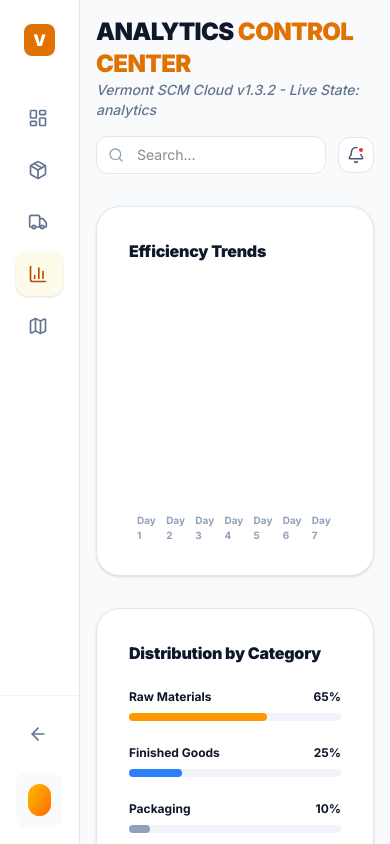
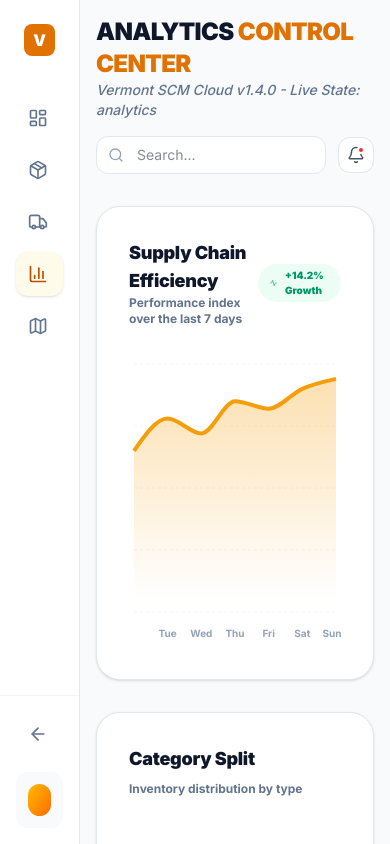
Before and after one commit to imanyunar/start, a React (Vite) app: page /supply-chain-demo in a window 390 px wide. Both pictures are taken after a click on the button 39 px from the left and 274 px from the top of the page. Shown: the top 844 px of the page. Built offline with nearby package versions, Linux system fonts and the light colour scheme.

Commit message:
Fix mobile navbar transparency and upgrade SCM Analytics charts

```diff
--- a/src/pages/SupplyChainDemoPage.tsx
+++ b/src/pages/SupplyChainDemoPage.tsx
@@ -4,8 +4,14 @@ import { Link } from 'react-router-dom';
 import {
   ArrowLeft, Package, Truck, AlertTriangle,
   BarChart3, LayoutDashboard, Map, Layers,
-  Search, Bell, Filter, Download
+  Search, Bell, Filter, Download, Activity,
+  Globe, Zap
 } from 'lucide-react';
+import {
+  AreaChart, Area, XAxis, YAxis, CartesianGrid,
+  Tooltip, ResponsiveContainer, BarChart, Bar,
+  Cell, PieChart, Pie
+} from 'recharts';
 
 const shipments = [
   { id: 'PO-2301', route: 'Semarang -> Jakarta', status: 'In Transit', eta: '6 jam', stock: 'Aman', priority: 'High' },
@@ -20,6 +26,23 @@ const inventory = [
   { name: 'Robusta Sidikalang', sku: 'COF-SID-002', stock: 840, unit: 'kg', health: 45 },
   { name: 'Palm Sugar Liquid', sku: 'SWT-PLM-010', stock: 210, unit: 'L', health: 88 },
   { name: 'Oat Milk Premium', sku: 'MLK-OAT-005', stock: 56, unit: 'ctn', health: 12 },
+];
+
+const efficiencyData = [
+  { day: 'Mon', efficiency: 65, risk: 20 },
+  { day: 'Tue', efficiency: 78, risk: 15 },
+  { day: 'Wed', efficiency: 72, risk: 25 },
+  { day: 'Thu', efficiency: 85, risk: 10 },
+  { day: 'Fri', efficiency: 82, risk: 12 },
+  { day: 'Sat', efficiency: 90, risk: 8 },
+  { day: 'Sun', efficiency: 94, risk: 5 },
+];
+
+const categoryData = [
+  { name: 'Raw Materials', value: 400, color: '#f59e0b' },
+  { name: 'Finished Goods', value: 300, color: '#fbbf24' },
+  { name: 'Packaging', value: 200, color: '#fcd34d' },
+  { name: 'Equipment', value: 100, color: '#fef3c7' },
 ];
 
 const SupplyChainDemoPage = () => {
@@ -124,64 +147,136 @@ const SupplyChainDemoPage = () => {
       case 'analytics':
         return (
           <motion.div initial={{ opacity: 0 }} animate={{ opacity: 1 }} className="space-y-8">
-            <div className="grid grid-cols-1 md:grid-cols-2 gap-8">
-              <div className="bg-white p-8 rounded-3xl border border-slate-200 shadow-sm">
-                <h3 className="font-black text-slate-900 mb-6">Efficiency Trends</h3>
-                <div className="h-64 w-full flex items-end gap-2 px-2">
-                  {[40, 70, 45, 90, 65, 80, 95].map((h, i) => (
-                    <div key={i} className="flex-1 flex flex-col items-center gap-2">
-                      <motion.div
-                        initial={{ height: 0 }}
-                        animate={{ height: `${h}%` }}
-                        className={`w-full rounded-t-lg ${i === 6 ? 'bg-amber-500 shadow-lg shadow-amber-500/20' : 'bg-slate-200'}`}
+            <div className="grid grid-cols-1 lg:grid-cols-3 gap-8">
+              <div className="lg:col-span-2 bg-white p-8 rounded-3xl border border-slate-200 shadow-sm">
+                <div className="flex items-center justify-between mb-8">
+                  <div>
+                    <h3 className="font-black text-slate-900 text-lg">Supply Chain Efficiency</h3>
+                    <p className="text-slate-500 text-xs font-bold">Performance index over the last 7 days</p>
+                  </div>
+                  <div className="flex items-center gap-2 px-3 py-1 bg-emerald-50 text-emerald-600 rounded-full text-[10px] font-black">
+                    <Activity size={12} /> +14.2% Growth
+                  </div>
+                </div>
+                <div className="h-72 w-full">
+                  <ResponsiveContainer width="100%" height="100%">
+                    <AreaChart data={efficiencyData}>
+                      <defs>
+                        <linearGradient id="colorEff" x1="0" y1="0" x2="0" y2="1">
+                          <stop offset="5%" stopColor="#f59e0b" stopOpacity={0.3}/>
+                          <stop offset="95%" stopColor="#f59e0b" stopOpacity={0}/>
+                        </linearGradient>
+                      </defs>
+                      <CartesianGrid strokeDasharray="3 3" vertical={false} stroke="#f1f5f9" />
+                      <XAxis dataKey="day" axisLine={false} tickLine={false} tick={{fontSize: 10, fontWeight: 700, fill: '#94a3b8'}} dy={10} />
+                      <YAxis hide />
+                      <Tooltip
+                        contentStyle={{ borderRadius: '16px', border: 'none', boxShadow: '0 10px 15px -3px rgb(0 0 0 / 0.1)', padding: '12px' }}
+                        itemStyle={{ fontSize: '12px', fontWeight: 800 }}
                       />
-                      <span className="text-[10px] font-bold text-slate-400">Day {i+1}</span>
-                    </div>
-                  ))}
+                      <Area type="monotone" dataKey="efficiency" stroke="#f59e0b" strokeWidth={4} fillOpacity={1} fill="url(#colorEff)" />
+                    </AreaChart>
+                  </ResponsiveContainer>
                 </div>
               </div>
               <div className="bg-white p-8 rounded-3xl border border-slate-200 shadow-sm">
-                <h3 className="font-black text-slate-900 mb-6">Distribution by Category</h3>
-                <div className="space-y-6">
-                  {[
-                    { label: 'Raw Materials', val: 65, color: 'bg-amber-500' },
-                    { label: 'Finished Goods', val: 25, color: 'bg-blue-500' },
-                    { label: 'Packaging', val: 10, color: 'bg-slate-400' },
-                  ].map((item, i) => (
-                    <div key={i}>
-                      <div className="flex justify-between text-xs font-bold mb-2">
-                        <span>{item.label}</span>
-                        <span>{item.val}%</span>
+                <h3 className="font-black text-slate-900 text-lg mb-2">Category Split</h3>
+                <p className="text-slate-500 text-xs font-bold mb-8">Inventory distribution by type</p>
+                <div className="h-64 w-full">
+                  <ResponsiveContainer width="100%" height="100%">
+                    <PieChart>
+                      <Pie
+                        data={categoryData}
+                        cx="50%"
+                        cy="50%"
+                        innerRadius={60}
+                        outerRadius={80}
+                        paddingAngle={5}
+                        dataKey="value"
+                      >
+                        {categoryData.map((entry, index) => (
+                          <Cell key={`cell-${index}`} fill={entry.color} />
+                        ))}
+                      </Pie>
+                      <Tooltip />
+                    </PieChart>
+                  </ResponsiveContainer>
+                </div>
+                <div className="space-y-3 mt-4">
+                  {categoryData.map((item, i) => (
+                    <div key={i} className="flex items-center justify-between">
+                      <div className="flex items-center gap-2">
+                        <div className="w-2 h-2 rounded-full" style={{ backgroundColor: item.color }} />
+                        <span className="text-[10px] font-bold text-slate-500">{item.name}</span>
                       </div>
-                      <div className="w-full h-2 bg-slate-100 rounded-full">
-                        <div className={`h-full rounded-full ${item.color}`} style={{ width: `${item.val}%` }} />
-                      </div>
+                      <span className="text-[10px] font-black text-slate-900">{Math.round(item.value / 10)}%</span>
                     </div>
                   ))}
                 </div>
               </div>
             </div>
+
+            <div className="grid grid-cols-1 md:grid-cols-3 gap-6">
+              {[
+                { label: 'Lead Time', value: '2.4 Days', icon: Zap, color: 'text-amber-600', bg: 'bg-amber-50' },
+                { label: 'Error Rate', value: '0.08%', icon: AlertTriangle, color: 'text-rose-600', bg: 'bg-rose-50' },
+                { label: 'Coverage', value: '99.2%', icon: Globe, color: 'text-blue-600', bg: 'bg-blue-50' },
+              ].map((item, i) => (
+                <div key={i} className="bg-white p-6 rounded-2xl border border-slate-200 flex items-center gap-4">
+                  <div className={`p-3 rounded-xl ${item.bg} ${item.color}`}>
+                    <item.icon size={20} />
+                  </div>
+                  <div>
+                    <p className="text-[10px] font-black text-slate-400 uppercase tracking-widest">{item.label}</p>
+                    <p className="text-xl font-black text-slate-900">{item.value}</p>
+                  </div>
+                </div>
+              ))}
+            </div>
           </motion.div>
         );
       case 'map':
         return (
-          <motion.div initial={{ opacity: 0 }} animate={{ opacity: 1 }} className="h-[600px] bg-slate-900 rounded-3xl relative overflow-hidden flex items-center justify-center border border-slate-800">
-            <div className="absolute inset-0 opacity-30">
-               <img src="/assets/scm/hero.jpg" className="w-full h-full object-cover grayscale brightness-50" alt="Map background" />
+          <motion.div initial={{ opacity: 0 }} animate={{ opacity: 1 }} className="bg-slate-900 rounded-[2.5rem] p-12 text-white relative overflow-hidden min-h-[500px]">
+            <div className="absolute inset-0 opacity-20">
+              <div className="absolute top-0 left-0 w-full h-full bg-[radial-gradient(circle_at_50%_50%,#f59e0b22_0%,transparent_70%)]" />
+              <svg className="w-full h-full" viewBox="0 0 800 400">
+                <path d="M150 200 L300 150 L450 220 L600 180 L700 250" fill="none" stroke="#f59e0b" strokeWidth="2" strokeDasharray="5,5" />
+                {[
+                  {x: 150, y: 200, label: 'Medan'},
+                  {x: 300, y: 150, label: 'Jakarta'},
+                  {x: 450, y: 220, label: 'Semarang'},
+                  {x: 600, y: 180, label: 'Surabaya'},
+                  {x: 700, y: 250, label: 'Makassar'},
+                ].map((pt, i) => (
+                  <g key={i}>
+                    <circle cx={pt.x} cy={pt.y} r="4" fill="#f59e0b" />
+                    <circle cx={pt.x} cy={pt.y} r="12" stroke="#f59e0b" strokeWidth="1" fill="none" opacity="0.5">
+                      <animate attributeName="r" from="4" to="20" dur="2s" repeatCount="indefinite" />
+                      <animate attributeName="opacity" from="0.5" to="0" dur="2s" repeatCount="indefinite" />
+                    </circle>
+                    <text x={pt.x} y={pt.y + 25} fill="white" fontSize="10" fontWeight="900" textAnchor="middle" className="uppercase tracking-widest">{pt.label}</text>
+                  </g>
+                ))}
+              </svg>
             </div>
-            <div className="relative z-10 text-center">
-              <div className="w-20 h-20 bg-amber-500/20 rounded-full flex items-center justify-center mx-auto mb-6 border border-amber-500/50">
-                <Map size={40} className="text-amber-500 animate-pulse" />
+            <div className="relative z-10 max-w-lg">
+              <div className="w-12 h-12 bg-amber-500/20 rounded-2xl flex items-center justify-center text-amber-500 mb-6">
+                <Globe size={24} />
               </div>
-              <h3 className="text-2xl font-black text-white mb-2">Network Topology Active</h3>
-              <p className="text-slate-400 text-sm font-medium">Monitoring 12 hubs across Indonesia</p>
-              <div className="mt-8 flex gap-4 justify-center">
-                <span className="px-4 py-2 bg-white/5 border border-white/10 rounded-xl text-xs font-bold text-emerald-400 flex items-center gap-2">
-                  <div className="w-2 h-2 bg-emerald-400 rounded-full shadow-[0_0_8px_rgba(52,211,153,0.8)]" /> Semarang Hub
-                </span>
-                <span className="px-4 py-2 bg-white/5 border border-white/10 rounded-xl text-xs font-bold text-white flex items-center gap-2">
-                  <div className="w-2 h-2 bg-amber-400 rounded-full" /> Jakarta DC
-                </span>
+              <h2 className="text-4xl font-black mb-4 tracking-tighter">Live Network Topology</h2>
+              <p className="text-slate-400 font-bold mb-8 leading-relaxed">
+                Visualizing real-time data flows across our distributed hub network. Every node represents an autonomous processing unit monitoring local supply chains.
+              </p>
+              <div className="grid grid-cols-2 gap-4">
+                <div className="bg-white/5 backdrop-blur-md border border-white/10 p-4 rounded-2xl">
+                  <p className="text-[10px] font-black uppercase text-amber-500 mb-1">Active Nodes</p>
+                  <p className="text-2xl font-black">128</p>
+                </div>
+                <div className="bg-white/5 backdrop-blur-md border border-white/10 p-4 rounded-2xl">
+                  <p className="text-[10px] font-black uppercase text-emerald-500 mb-1">Network Health</p>
+                  <p className="text-2xl font-black">99.9%</p>
+                </div>
               </div>
             </div>
           </motion.div>
@@ -379,7 +474,7 @@ const SupplyChainDemoPage = () => {
             <h1 className="text-2xl font-black tracking-tight text-slate-900 uppercase">
               {activeTab === 'dashboard' ? 'Overview' : activeTab} <span className="text-amber-600">Control Center</span>
             </h1>
-            <p className="text-slate-500 text-sm font-medium italic">Vermont SCM Cloud v1.3.2 - Live State: {activeTab}</p>
+            <p className="text-slate-500 text-sm font-medium italic">Vermont SCM Cloud v1.4.0 - Live State: {activeTab}</p>
           </div>
           <div className="flex items-center gap-3">
             <div className="relative">
```
Also changed, not shown: src/components/Navbar.tsx (+11 -5 lines).
